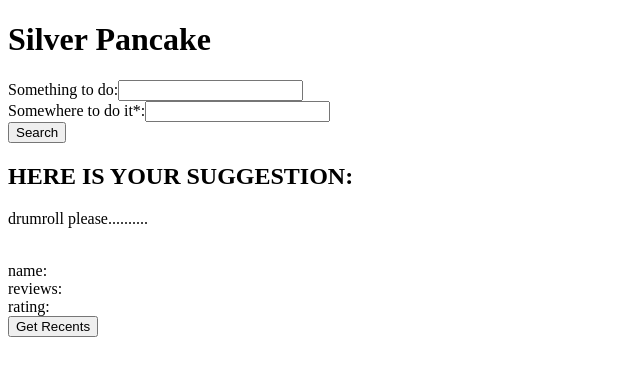
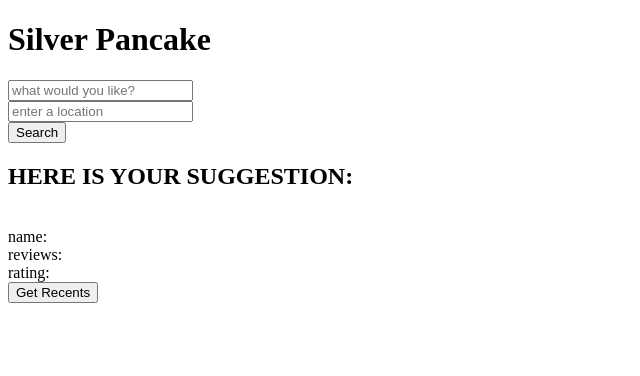
Before and after one commit to jr-gray/silver-pancake, a React app: page / in a window 1280 px wide. Shown: the top 376 px of the page, without its empty margins (0-640 px from the left). Built offline with nearby package versions, Linux system fonts and the light colour scheme; the HTML template or start-up script is replaced by a standard one.

Commit message:
Add css style to header and input boxes

```diff
--- a/client/src/components/Search.jsx
+++ b/client/src/components/Search.jsx
@@ -27,12 +27,10 @@ class Search extends React.Component {
 
   render() {
     return (
-      <div>
-        Something to do:
-        <input name="term" onChange={this.handleChange} />
+      <div className="searchDiv">
+        <input name="term" className="term" placeholder="what would you like?" onChange={this.handleChange} />
         <br/>
-        Somewhere to do it*:
-        <input name="location" onChange={this.handleChange} />
+        <input name="location" className="location" placeholder="enter a location" onChange={this.handleChange} />
         <br/>
         <button onClick={this.search}> Search </button>
       </div>
--- a/client/src/components/Suggestion.jsx
+++ b/client/src/components/Suggestion.jsx
@@ -8,9 +8,8 @@ class Suggestion extends React.Component {
 
   render() {
     return (
-      <div>
+      <div className="suggestionDiv">
         <h2>HERE IS YOUR SUGGESTION:</h2>
-        <p>drumroll please..........</p>
         <a href={this.props.suggestion.url}><img className="suggestionImage" src={this.props.suggestion.image_url} /></a>
         <div>name: {this.props.suggestion.name}</div>
         <div>reviews: {this.props.suggestion.review_count}</div>
--- a/client/src/index.jsx
+++ b/client/src/index.jsx
@@ -50,7 +50,7 @@ class App extends React.Component {
   render() {
     return (
       <div className="main">
-        <h1>Silver Pancake</h1>
+        <div className="headerDiv"><h1>Silver Pancake</h1></div>
         <Search onSearch={this.getSuggestion.bind(this)}/>
         <Suggestion suggestion={this.state.suggestion}/>
         <Recents recents={this.state.recents} />
```
Also changed, not shown: 4 other files (tests, documents, lock files or other folders).
